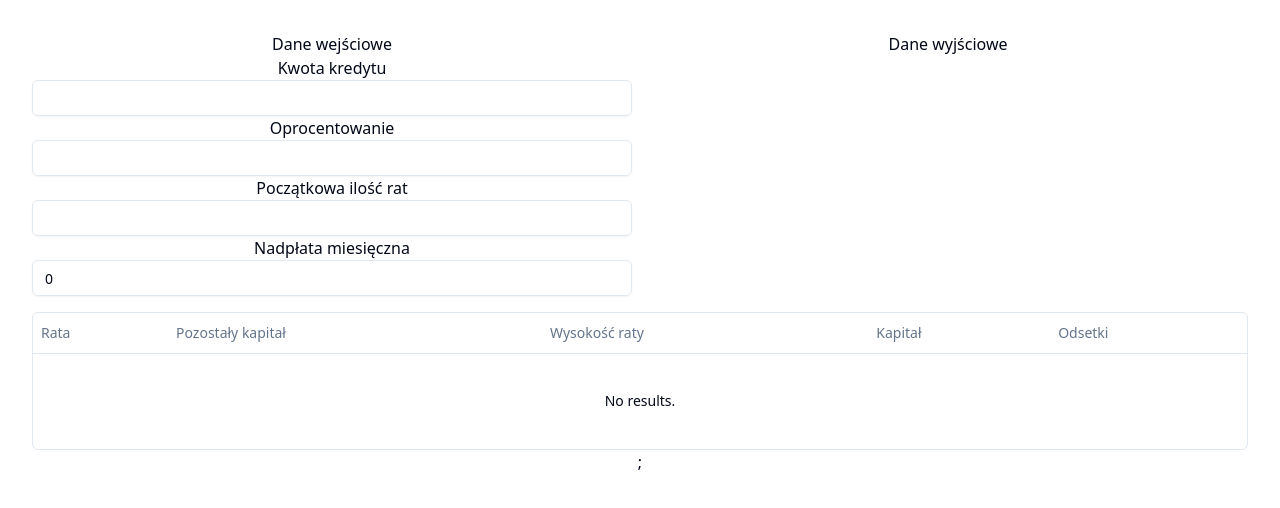
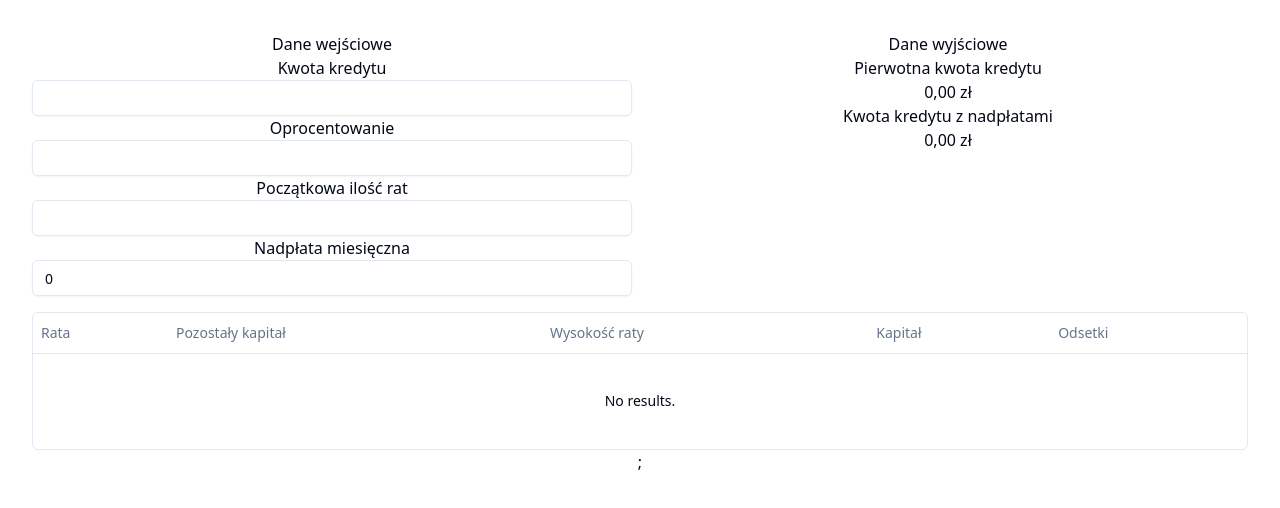
Before and after one commit to JinLisek/credit-calc, a React (Vite) app: page / in a window 1280 px wide. Shown: the top 508 px of the page. Built offline with nearby package versions, Linux system fonts and the light colour scheme.

Commit message:
Add summary with repayment amount

```diff
--- a/src/App.tsx
+++ b/src/App.tsx
@@ -86,6 +86,77 @@ const MonthlyPaymentTable = ({
   );
 };
 
+const calculateInstallments = ({
+  numberOfInstallments,
+  loanAmount,
+  interestRate,
+  monthlyOverpayment,
+}: {
+  numberOfInstallments: number;
+  loanAmount: number;
+  interestRate: number;
+  monthlyOverpayment: number;
+}) => {
+  if (
+    isNaN(numberOfInstallments) ||
+    isNaN(loanAmount) ||
+    isNaN(interestRate) ||
+    isNaN(monthlyOverpayment)
+  ) {
+    return [];
+  }
+
+  const bigLoanAmount = new Big(loanAmount);
+  const bigInterestRate = new Big(interestRate).div(100);
+
+  const monthlyInterestRate = bigInterestRate.div(12);
+  const totalPayment = bigLoanAmount.times(
+    monthlyInterestRate
+      .times(monthlyInterestRate.add(1).pow(numberOfInstallments))
+      .div(monthlyInterestRate.add(1).pow(numberOfInstallments).minus(1))
+  );
+
+  let outstandingLoanBalance = bigLoanAmount;
+
+  return Array.from({ length: numberOfInstallments }, (_, i) => {
+    if (outstandingLoanBalance.lte(0)) {
+      return {
+        installment: i + 1,
+        remainingPrincipal: 0,
+        installmentPayment: 0,
+        principalPayment: 0,
+        interestPayment: 0,
+      };
+    }
+
+    const principalPayment = totalPayment
+      .minus(outstandingLoanBalance.times(monthlyInterestRate))
+      .plus(monthlyOverpayment);
+
+    const interestPayment = outstandingLoanBalance.times(monthlyInterestRate);
+
+    let result = {
+      installment: i + 1,
+      remainingPrincipal: outstandingLoanBalance.toNumber(),
+      installmentPayment: principalPayment.plus(interestPayment).toNumber(),
+      principalPayment: principalPayment.toNumber(),
+      interestPayment: interestPayment.toNumber(),
+    };
+
+    outstandingLoanBalance = outstandingLoanBalance.minus(principalPayment);
+
+    if (outstandingLoanBalance.lt(0)) {
+      result.installmentPayment = outstandingLoanBalance
+        .add(result.installmentPayment)
+        .toNumber();
+      result.principalPayment =
+        result.principalPayment + outstandingLoanBalance.toNumber();
+    }
+
+    return result;
+  });
+};
+
 function App() {
   const [rawLoanAmount, setRawLoanAmount] = useState("");
   const [rawInterestRate, setRawInterestRate] = useState("");
@@ -160,51 +231,34 @@ function App() {
     setMonthlyOverpayment(value);
   };
 
-  const numberOfInstallments = parseInt(rawNumberOfInstallments);
-  const loanAmount = parseFloat(rawLoanAmount);
-  const interestRate = parseFloat(rawInterestRate);
-  const monthlyOverpayment = parseFloat(rawMonthlyOverpayment);
+  const noOverpaymentInstallments = calculateInstallments({
+    numberOfInstallments: parseInt(rawNumberOfInstallments),
+    loanAmount: parseFloat(rawLoanAmount),
+    interestRate: parseFloat(rawInterestRate),
+    monthlyOverpayment: 0,
+  });
 
-  let installments: Installment[] = [];
+  const fullRepaymentAmount = noOverpaymentInstallments.reduce(
+    (acc, curr) => acc.add(curr.installmentPayment),
+    new Big(0)
+  );
 
-  if (
-    !isNaN(numberOfInstallments) &&
-    !isNaN(loanAmount) &&
-    !isNaN(interestRate) &&
-    !isNaN(monthlyOverpayment)
-  ) {
-    const bigLoanAmount = new Big(loanAmount);
-    const bigInterestRate = new Big(interestRate).div(100);
+  const installments = calculateInstallments({
+    numberOfInstallments: parseInt(rawNumberOfInstallments),
+    loanAmount: parseFloat(rawLoanAmount),
+    interestRate: parseFloat(rawInterestRate),
+    monthlyOverpayment: parseFloat(rawMonthlyOverpayment),
+  });
 
-    const monthlyInterestRate = bigInterestRate.div(12);
-    const totalPayment = bigLoanAmount.times(
-      monthlyInterestRate
-        .times(monthlyInterestRate.add(1).pow(numberOfInstallments))
-        .div(monthlyInterestRate.add(1).pow(numberOfInstallments).minus(1))
-    );
+  const repaymentWithOverpayment = installments.reduce(
+    (acc, curr) => acc.add(curr.installmentPayment),
+    new Big(0)
+  );
 
-    let outstandingLoanBalance = bigLoanAmount;
-
-    installments = Array.from({ length: numberOfInstallments }, (_, i) => {
-      const principalPayment = totalPayment
-        .minus(outstandingLoanBalance.times(monthlyInterestRate))
-        .plus(monthlyOverpayment);
-
-      const interestPayment = outstandingLoanBalance.times(monthlyInterestRate);
-
-      const result = {
-        installment: i + 1,
-        remainingPrincipal: outstandingLoanBalance.toNumber(),
-        installmentPayment: principalPayment.plus(interestPayment).toNumber(),
-        principalPayment: principalPayment.toNumber(),
-        interestPayment: interestPayment.toNumber(),
-      };
-
-      outstandingLoanBalance = outstandingLoanBalance.minus(principalPayment);
-
-      return result;
-    });
-  }
+  const formatter = new Intl.NumberFormat("pl-PL", {
+    style: "currency",
+    currency: "PLN",
+  });
 
   return (
     <div className="grid grid-cols-2 gap-4">
@@ -245,6 +299,20 @@ function App() {
       </div>
       <div>
         <p>Dane wyjściowe</p>
+        <label>
+          Pierwotna kwota kredytu
+          <p>
+            <output>{formatter.format(fullRepaymentAmount.toNumber())}</output>
+          </p>
+        </label>
+        <label>
+          Kwota kredytu z nadpłatami
+          <p>
+            <output>
+              {formatter.format(repaymentWithOverpayment.toNumber())}
+            </output>
+          </p>
+        </label>
       </div>
       <MonthlyPaymentTable className="col-span-2" installments={installments} />
     </div>
```
